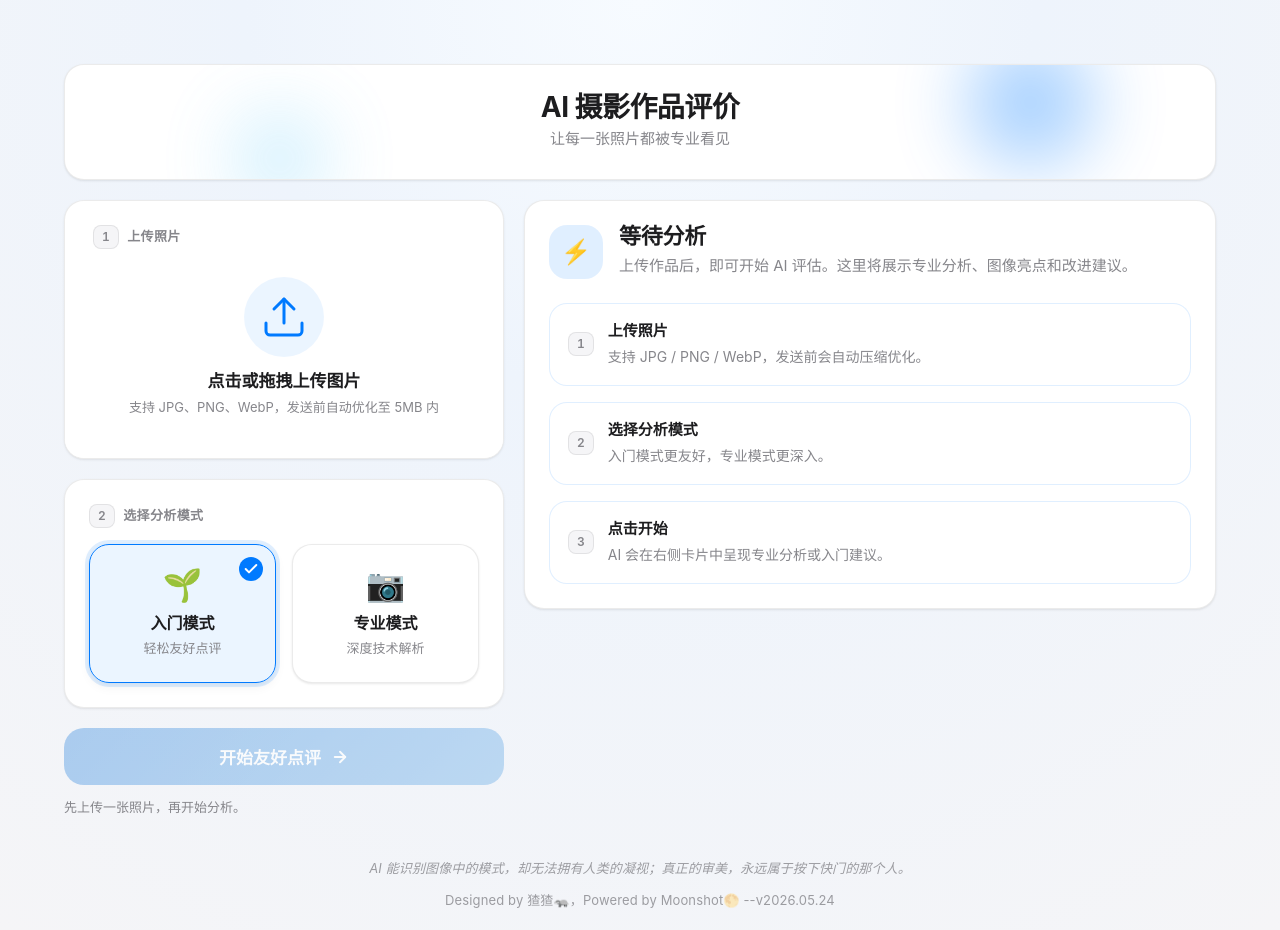
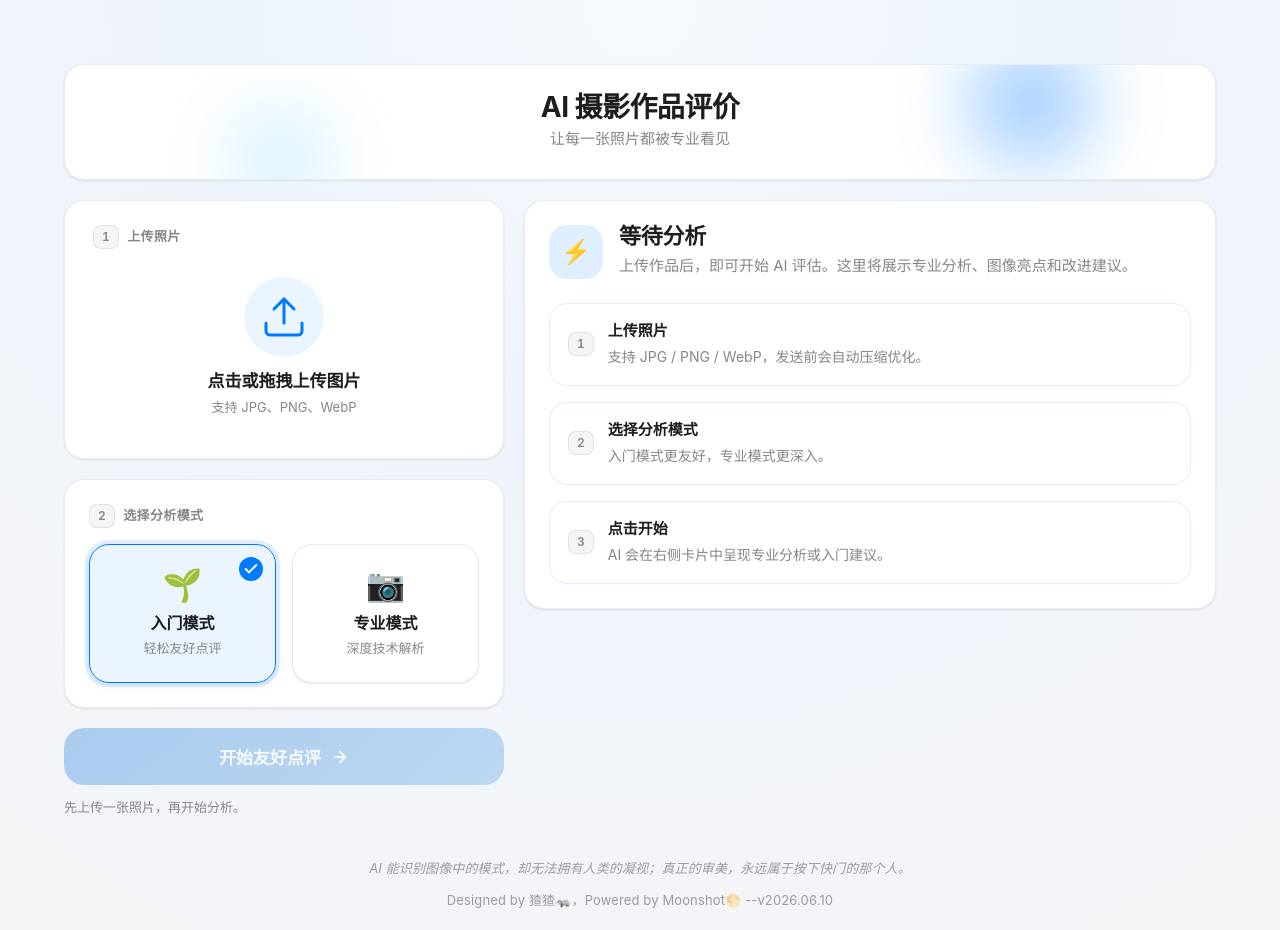
Before and after one commit to zhayichang/ai-photo-evaluator, a website: page index.html in a window 1280 px wide. Drawn offline with nearby package versions, Linux system fonts and the light colour scheme.

Commit message:
adjust wording

```diff
--- a/index.html
+++ b/index.html
@@ -41,7 +41,7 @@
                             </svg>
                         </div>
                         <p class="upload-title">点击或拖拽上传图片</p>
-                        <p class="upload-hint">支持 JPG、PNG、WebP，发送前自动优化至 5MB 内</p>
+                        <p class="upload-hint">支持 JPG、PNG、WebP</p>
                     </div>
 
                     <div class="upload-loading hidden" id="uploadLoading">
@@ -240,7 +240,7 @@
     </div>
 
     <p class="footer-quote">AI 能识别图像中的模式，却无法拥有人类的凝视；真正的审美，永远属于按下快门的那个人。</p>
-    <footer class="app-footer">Designed by 猹猹🦡，Powered by Moonshot🌕 --v2026.05.24</footer>
+    <footer class="app-footer">Designed by 猹猹🦡，Powered by Moonshot🌕 --v2026.06.10</footer>
 
     <script src="https://cdn.jsdelivr.net/npm/html2canvas@1.4.1/dist/html2canvas.min.js"></script>
     <script src="config.js"></script>
```
Also changed, not shown: 1 other file.
